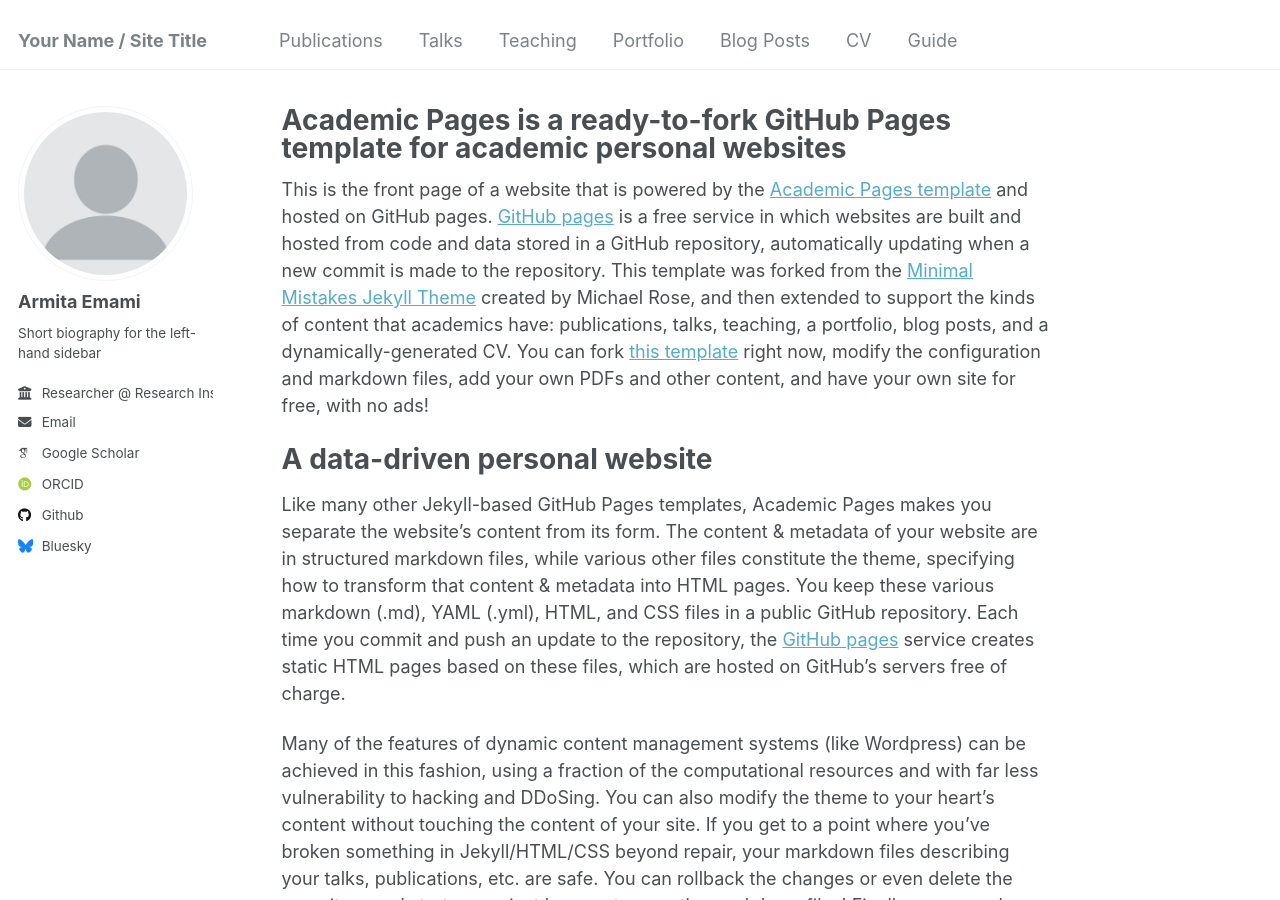
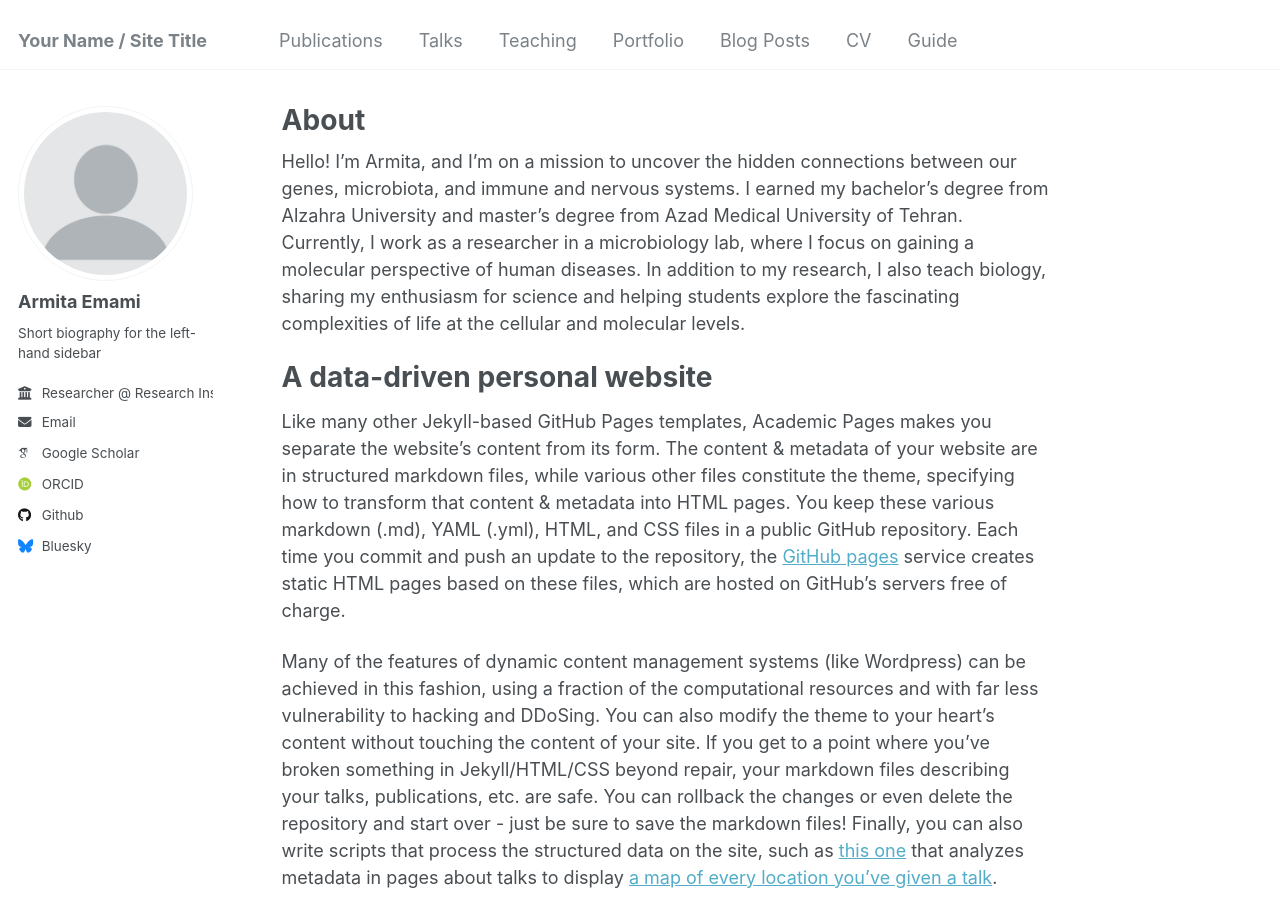
Before and after one commit to Armitaem/main0, a Jekyll site: the page built from _pages/about.md, in a window 1280 px wide and 900 px high. Built offline with Jekyll 4.4.1, drawn with Linux system fonts in a browser that asks for light colours; some web fonts are replaced.

Commit message:
Update about.md
3

```diff
--- a/_pages/about.md
+++ b/_pages/about.md
@@ -1,13 +1,13 @@
 ---
 permalink: /
-title: "Academic Pages is a ready-to-fork GitHub Pages template for academic personal websites"
+title: "About"
 author_profile: true
 redirect_from:
   - /about/
   - /about.html
 ---
 
-This is the front page of a website that is powered by the [Academic Pages template](https://github.com/academicpages/academicpages.github.io) and hosted on GitHub pages. [GitHub pages](https://pages.github.com) is a free service in which websites are built and hosted from code and data stored in a GitHub repository, automatically updating when a new commit is made to the repository. This template was forked from the [Minimal Mistakes Jekyll Theme](https://mmistakes.github.io/minimal-mistakes/) created by Michael Rose, and then extended to support the kinds of content that academics have: publications, talks, teaching, a portfolio, blog posts, and a dynamically-generated CV. You can fork [this template](https://github.com/academicpages/academicpages.github.io) right now, modify the configuration and markdown files, add your own PDFs and other content, and have your own site for free, with no ads!
+Hello! I’m Armita, and I’m on a mission to uncover the hidden connections between our genes, microbiota, and immune and nervous systems. I earned my bachelor’s degree from Alzahra University and master’s degree from Azad Medical University of Tehran. Currently, I work as a researcher in a microbiology lab, where I focus on gaining a molecular perspective of human diseases. In addition to my research, I also teach biology, sharing my enthusiasm for science and helping students explore the fascinating complexities of life at the cellular and molecular levels.
 
 A data-driven personal website
 ======
```
